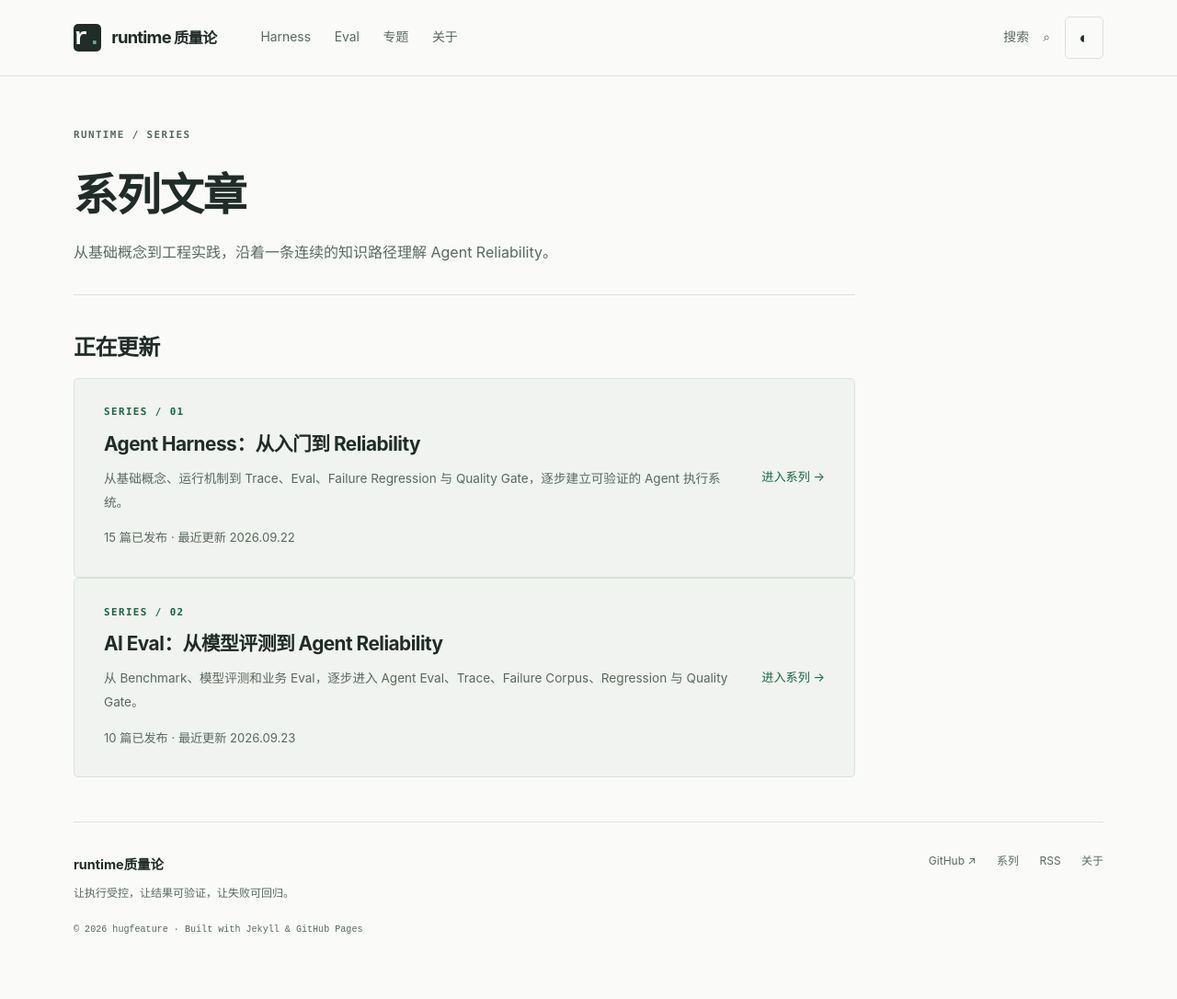
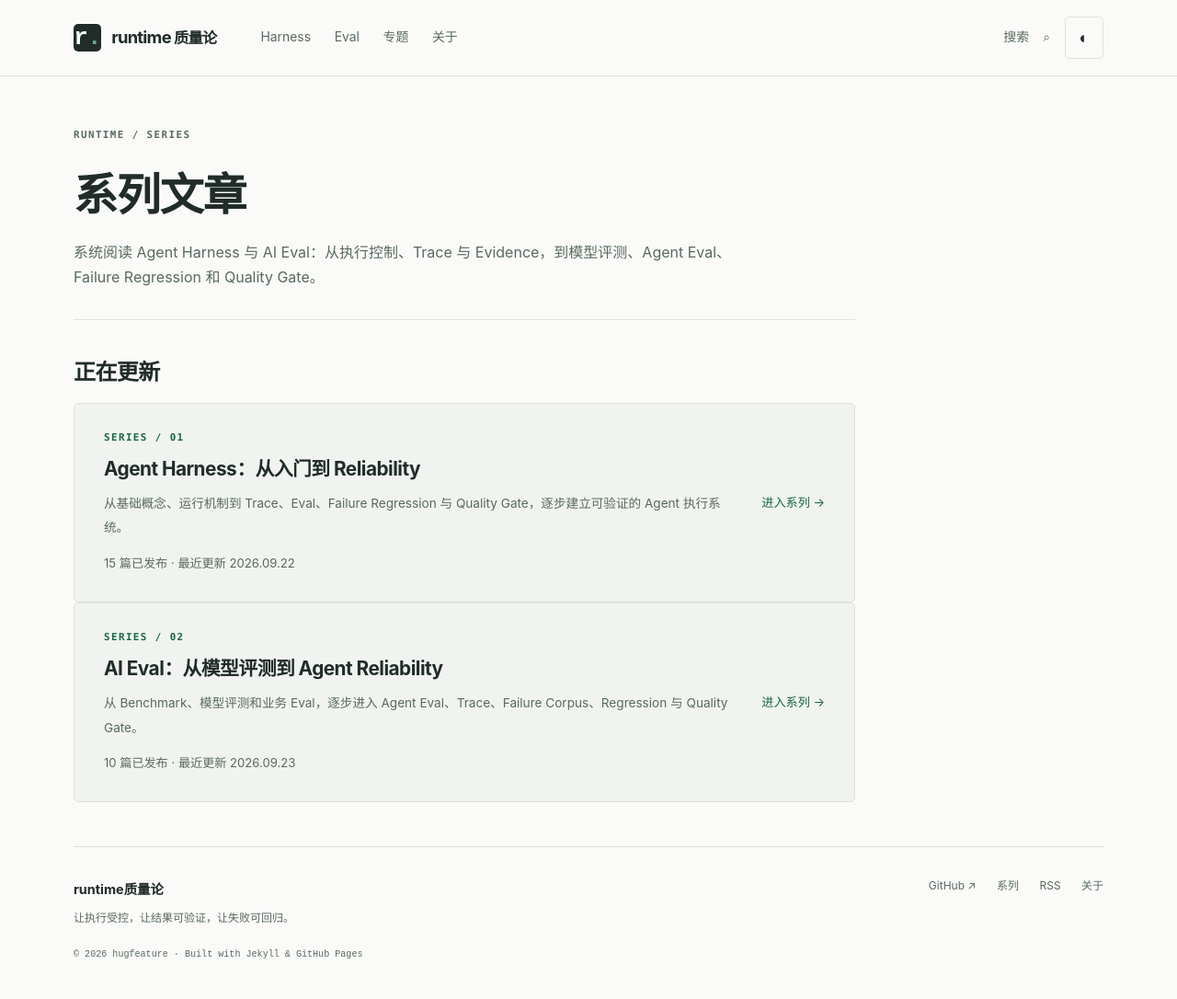
Before and after one commit to hugfeature/hugfeature.github.io, a Jekyll site: the page built from series.html, in a window 1280 px wide. Shown: the whole page at 92% size. Built offline with Jekyll 4.4.1, drawn with Linux system fonts in a browser that asks for light colours; before the commit the page ends 1059 px from its top, so only the background shows below that.

Commit message:
seo: expand series page metadata

```diff
--- a/series.html
+++ b/series.html
@@ -1,7 +1,7 @@
 ---
 layout: page
 title: 系列文章
-description: 从基础概念到工程实践，沿着一条连续的知识路径理解 Agent Reliability。
+description: 系统阅读 Agent Harness 与 AI Eval：从执行控制、Trace 与 Evidence，到模型评测、Agent Eval、Failure Regression 和 Quality Gate。
 permalink: /series/
 eyebrow: SERIES
 ---
```
